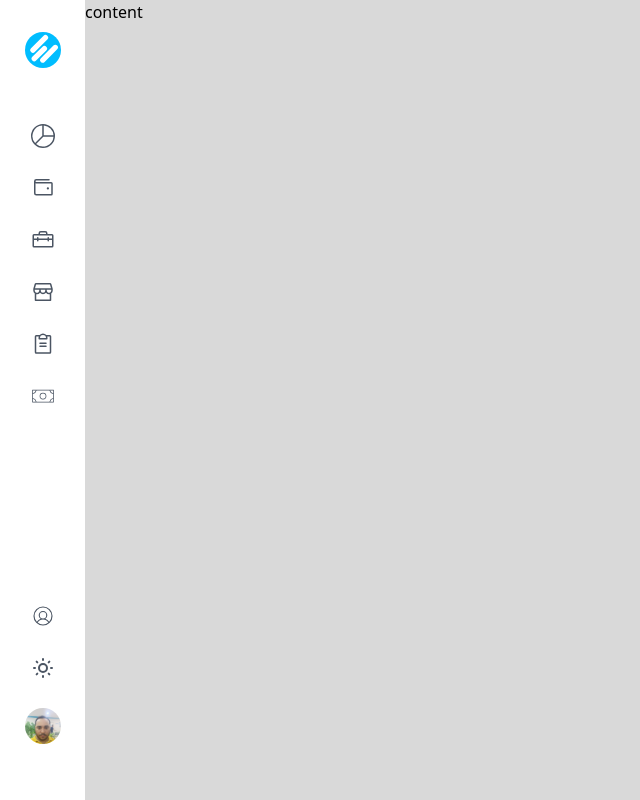
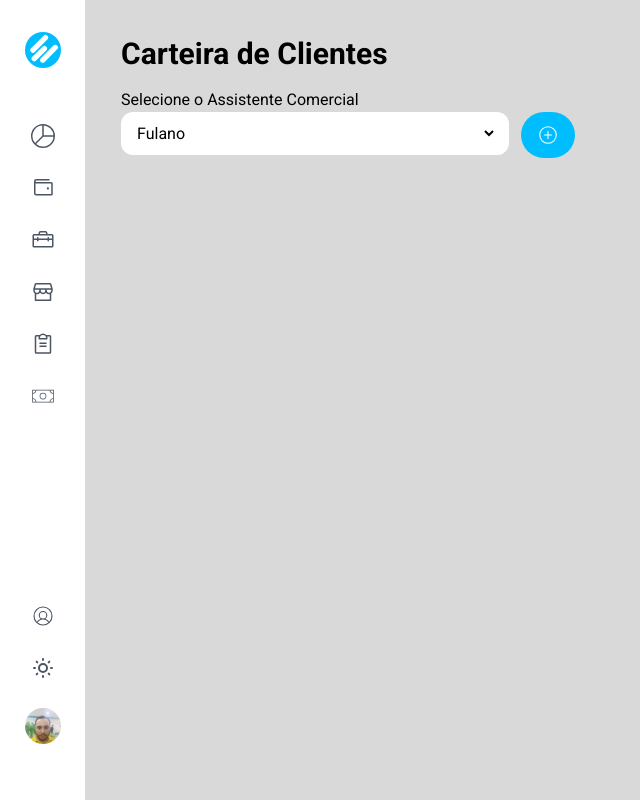
Before and after one commit to allancssio1/empy-web, a React (Vite) app: page / in a window 1280 px wide. Shown: the whole page, without its empty margins (0-640 px from the left). Built offline with nearby package versions, Linux system fonts and the light colour scheme.

Commit message:
implement select

```diff
--- a/src/App.tsx
+++ b/src/App.tsx
@@ -6,6 +6,7 @@ import {
   PiClipboardText,
   PiMoneyThin,
   PiUserCircleLight,
+  PiPlusCircleLight,
 } from 'react-icons/pi'
 import { HiOutlineSun } from 'react-icons/hi'
 
@@ -54,7 +55,28 @@ function App() {
           </div>
         </div>
       </section>
-      <section className="container">content</section>
+      <section className="flex flex-col w-full p-9 gap-4">
+        <h1 className="font-bold text-3xl ">Carteira de Clientes</h1>
+        <div className="gap-2">
+          <p>Selecione o Assistente Comercial</p>
+          <div className="flex gap-3">
+            <div className="flex items-center bg-primary w-[388px] h-[43px] rounded-xl p-3 ">
+              <select id="assitent" className=" bg-primary" name="assitent">
+                <option value="fulano">Fulano</option>
+                <option value="sicrano">Sicrano</option>
+              </select>
+            </div>
+            <button className="px-4 py-3 rounded-3xl bg-button-primary hover:bg-button-primary-hover">
+              <PiPlusCircleLight color="white" size={22} />
+            </button>
+          </div>
+        </div>
+
+        <div>
+          <div></div>
+          <div></div>
+        </div>
+      </section>
     </main>
   )
 }
--- a/src/index.css
+++ b/src/index.css
@@ -9,3 +9,19 @@
     @apply bg-secondary
   }
 }
+
+*{
+  @apply font-roboto
+}
+
+select {
+  width: 100%;
+  display: inline-block;
+  border: none;
+  outline: none;
+}
+.select {
+}
+div:focus-within {
+  box-shadow: 0px 0px 0px 2px blue;
+}
--- a/tailwind.config.js
+++ b/tailwind.config.js
@@ -14,8 +14,8 @@ export default {
         "secondary": "#D9D9D9"
       },
       colors: {
-        "primary": "#00BDFF",
-        "primary-hover": "#00B0FF",
+        "button-primary": "#00BDFF",
+        "button-primary-hover": "#00B0FF",
         "button-positive-primary": "#5E17F5",
         "button-positive-hover": "#5E17A5",
         "button-negative-primary": "#FF4E3A",
```
